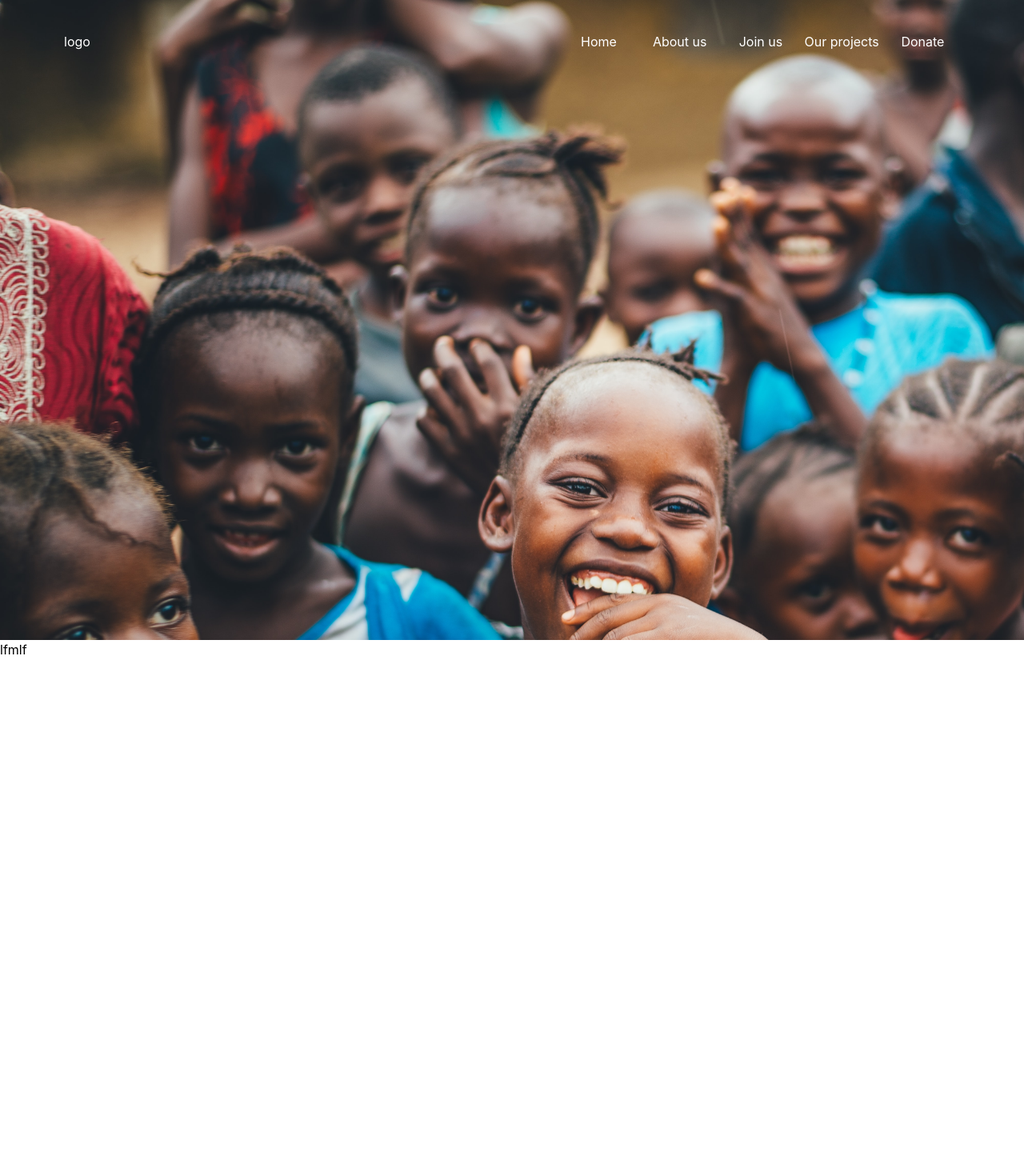
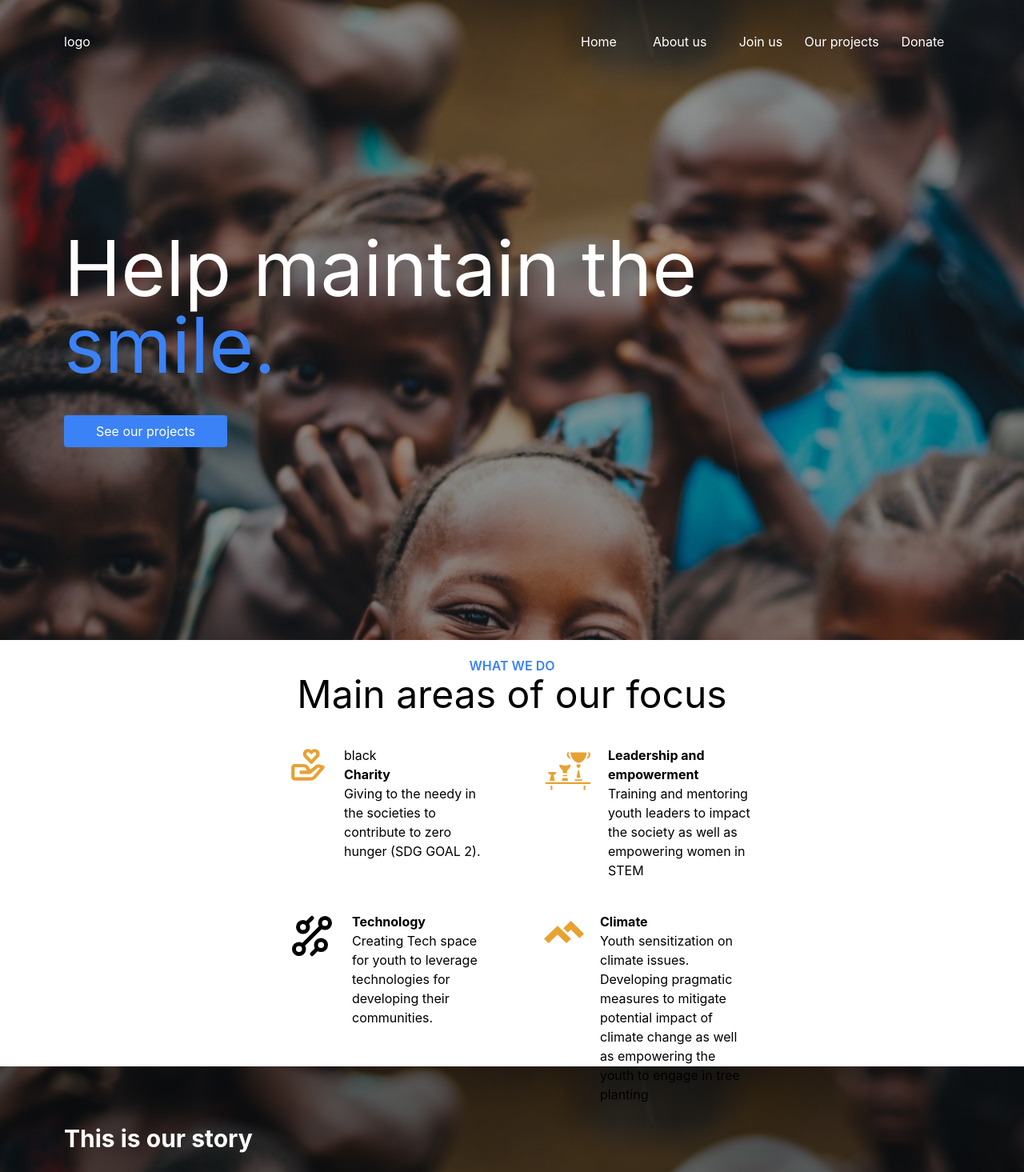
Before and after one commit to latifsk/zizi-foundation, a React (Create React App) app: page / in a window 1280 px wide. Shown: the top 1465 px of the page at 80% size. Before the commit the page ends 824 px from the top, so only its background shows below. Built offline with nearby package versions, Linux system fonts and the light colour scheme.

Commit message:
frontend

```diff
--- a/package.json
+++ b/package.json
@@ -8,6 +8,7 @@
     "@testing-library/user-event": "^13.5.0",
     "react": "^18.2.0",
     "react-dom": "^18.2.0",
+    "react-icons": "^4.6.0",
     "react-router-dom": "^6.4.2",
     "react-scripts": "5.0.1",
     "web-vitals": "^2.1.4"
--- a/src/pages/home.js
+++ b/src/pages/home.js
@@ -2,6 +2,12 @@ import React from "react";
 
 
 import Mainpic from '../assets/smilingkids.jpg'
+
+
+import {BiDonateHeart as Donate} from "react-icons/bi"
+import {GrTechnology as Technology} from "react-icons/gr"
+import {GiTrophiesShelf as Leadership} from "react-icons/gi"
+import {SiCodeclimate as Climate} from "react-icons/si"
 
 
 function LandingPage(){
@@ -10,24 +16,134 @@ function LandingPage(){
     return(
         <div>
             {/* first page */}
-            <div className="flex justify-between px-20 text-white pt-10" style={{backgroundImage: `url(${Mainpic})`, backgroundSize:"cover", height:"100vh" }}>
-                <div>
-                    logo
+            <div  style={{backgroundImage: `url(${Mainpic})`, backgroundSize:"cover", height:"100vh", color:"white" }}>
+                <div  className="h-full flex flex-col" style={{backgroundColor:"rgba(0,0,0,0.4)"}}>
+
+                    {/* navbar */}
+                    <div className="flex justify-between px-20 text-white pt-10 mb-5 ">
+                        <div>
+                            logo
+                        </div>
+                        <div className="grid grid-cols-5 gap-2 justify-items-center h-auto ">
+                            <p className="hover:border-blue-500 border-b-2 border-b-transparent hover:border-b-2 cursor-pointer">Home</p>
+                            <p className="hover:border-blue-500 border-b-2 border-b-transparent hover:border-b-2 cursor-pointer">About us</p>
+                            <p className="hover:border-blue-500 border-b-2 border-b-transparent hover:border-b-2 cursor-pointer">Join us</p>
+                            <p className="hover:border-blue-500 border-b-2 border-b-transparent hover:border-b-2 cursor-pointer">Our projects</p>
+                            <p className="hover:border-blue-500 border-b-2 border-b-transparent hover:border-b-2 cursor-pointer">Donate</p>
+                        </div>
+                    </div>
+
+                    <div className="h-full px-20 flex flex-col place-content-center">
+                        <div className="text-8xl">
+                            <div className="">Help maintain the </div>
+                            <div className=" text-blue-500">smile. </div>
+                        </div>
+                        <div className="w-fit my-10">
+                            <button className=" w-fit px-10 py-2 rounded bg-blue-500 hover:bg-blue-400 ">
+                                See our projects
+                            </button>
+                        </div>
+                    </div>
+
                 </div>
-                <div className="grid grid-cols-5 gap-2 justify-items-center h-fit">
-                    <p className="hover:border-blue-500 hover:border-b-2 cursor-pointer">Home</p>
-                    <p className="hover:border-blue-500 hover:border-b-2 cursor-pointer">About us</p>
-                    <p className="hover:border-blue-500 hover:border-b-2 cursor-pointer">Join us</p>
-                    <p className="hover:border-blue-500 hover:border-b-2 cursor-pointer">Our projects</p>
-                    <p className="hover:border-blue-500 hover:border-b-2 cursor-pointer">Donate</p>
 
+            </div>
+
+
+
+            {/* 2nd part */}
+            <div style={{height:"100vh"}}>
+                {/* 2A */}
+                <div className="flex flex-col place-items-center h-2/3 w-full">
+                    <div className="text-blue-500 uppercase font-semibold px-5 pt-5">
+                        What we do
+                    </div>
+                    <div className="text-5xl mb-5">
+                        Main areas of our focus
+                    </div>
+
+                    <div className="grid grid-cols-2 gap-10 p-5 w-auto lg:w-1/2">
+                        <div className="flex flex-row">
+                            <div className="px-5">
+                                <Donate size={50} color="rgba(231,162,50,1)"/>
+                            </div>
+                            <div> black
+                                <div className="font-bold">
+                                    Charity
+                                </div>
+                                <div>
+                                    Giving to the needy in the societies to contribute to zero hunger (SDG GOAL 2).
+                                </div>
+
+                            </div>
+                        </div>
+
+                        <div className="flex flex-row">
+                            <div className="px-5">
+                                <Leadership size={60} color="rgba(231,162,50,1)" />
+                            </div>
+                            <div>
+                                <div className="font-bold">
+                                    Leadership and empowerment
+                                </div>
+                                <div>
+                                    Training and mentoring youth leaders to impact the society as well as empowering women in STEM
+                                </div>
+
+                            </div>
+                        </div>
+
+                        <div className="flex flex-row">
+                            <div className="px-5">
+                                <Technology size={60} color="rgba(231,162,50,1)"/>
+                            </div>
+                            <div>
+                                <div className="font-bold">
+                                    Technology
+                                </div>
+                                <div>
+                                    Creating Tech space for youth to leverage technologies for developing their communities.
+                                </div>
+
+                            </div>
+                        </div>
+
+                        <div className="flex flex-row">
+                            <div className="px-5">
+                                <Climate size={50} color="rgba(231,162,50,1)"/>
+                            </div>
+                            <div>
+                                <div className="font-bold">
+                                    Climate
+                                </div>
+                                <div>
+                                    Youth sensitization on climate issues. Developing pragmatic measures to mitigate potential impact of climate change as well as empowering the youth to engage in tree planting                                </div>
+                            </div>
+                        </div>
+
+
+                    </div>
+                </div>
+
+                {/* 2B */}
+                <div className="h-1/3 text-white " style={{backgroundImage: `url(${Mainpic})`, backgroundSize:"cover"}} >
+                    <div className="flex h-full flex-col justify-center p-20" style={{backgroundColor:"rgba(0,0,0,0.6)"}}>
+
+                        <div className="text-3xl font-bold">
+                            This is our story
+                        </div>
+                        <div className="py-5">
+                            Story content
+                        </div>
+                        <div className="text-blue-500" >
+                            <a href="/about">Read more  </a>
+
+                        </div>
+                    </div>
                 </div>
             </div>
 
-            {/* lower part */}
-            <div>
-                lfmlf
-            </div>
+
         </div>
     )
 }
```
Also changed, not shown: src/assets/smilingkids.jpg, src/pages/aboutZizi.js (added), src/pages/ziziProjects.js (added), 1 other file (tests, documents, lock files or other folders).
